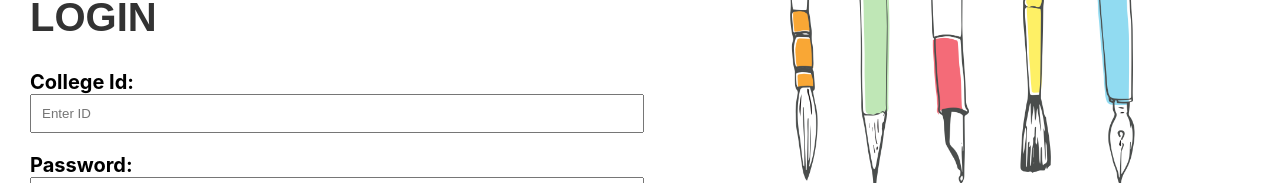
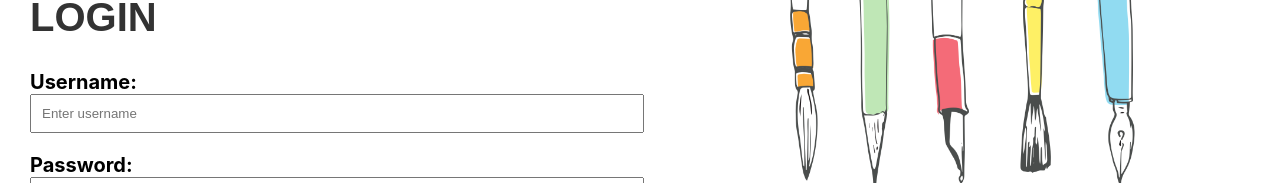
Before and after one commit to Sadhika1012/CampusKart, a React (Create React App) app in the folder frontend/: page / in a window 1280 px wide. Shown: the part 284-467 px from the top of the page. Built offline with nearby package versions, Linux system fonts and the light colour scheme.

Commit message:
Update Login.js

```diff
--- a/frontend/src/Login.js
+++ b/frontend/src/Login.js
@@ -1,29 +1,50 @@
-// Login.js
 import React, { useState } from 'react';
-import { Link, useNavigate } from 'react-router-dom';
+import { useNavigate } from 'react-router-dom';
 import './login.css';
+import logo from './img/logo-png.png';
 
 function Login() {
-  const [collegeId, setCollegeId] = useState('');
+  const [username, setUsername] = useState('');
   const [password, setPassword] = useState('');
   const navigate = useNavigate();
 
-  const handleLogin = () => {
-    // login logic
-    navigate('/home');
+  const handleLogin = async () => {
+    try {
+      const response = await fetch('http://localhost:8080/api/logins', {
+        method: 'POST',
+        headers: {
+          'Content-Type': 'application/json',
+        },
+        body: JSON.stringify({ username, password }),
+      });
+
+      if (response.ok) {
+        const data = await response.json();
+        console.log(data);
+        // Handle successful login
+        navigate('/home');
+      } else {
+        const errorData = await response.json();
+        console.error(errorData);
+        // Handle login error
+      }
+    } catch (error) {
+      console.error(error);
+      // Handle fetch error
+    }
   };
 
   return (
     <div className="login-container">
       <div className="login-details">
         <h2 className="login-heading">LOGIN</h2>
-        <label className="login-label">College Id:</label>
+        <label className="login-label">Username:</label>
         <input
           type="text"
           className="login-input"
-          placeholder="Enter ID"
-          value={collegeId}
-          onChange={(e) => setCollegeId(e.target.value)}
+          placeholder="Enter username"
+          value={username}
+          onChange={(e) => setUsername(e.target.value)}
           required
         />
         <label className="login-label">Password:</label>
@@ -35,10 +56,12 @@ function Login() {
           onChange={(e) => setPassword(e.target.value)}
           required
         />
-        <button className="login-button" onClick={handleLogin}>Login</button>
+        <button className="login-button" onClick={handleLogin}>
+          Login
+        </button>
       </div>
       <div className="login-image">
-      <img src={require('./img/logo-png.png')} alt="Login" />
+        <img src={logo} alt="Login" />
       </div>
     </div>
   );
```
